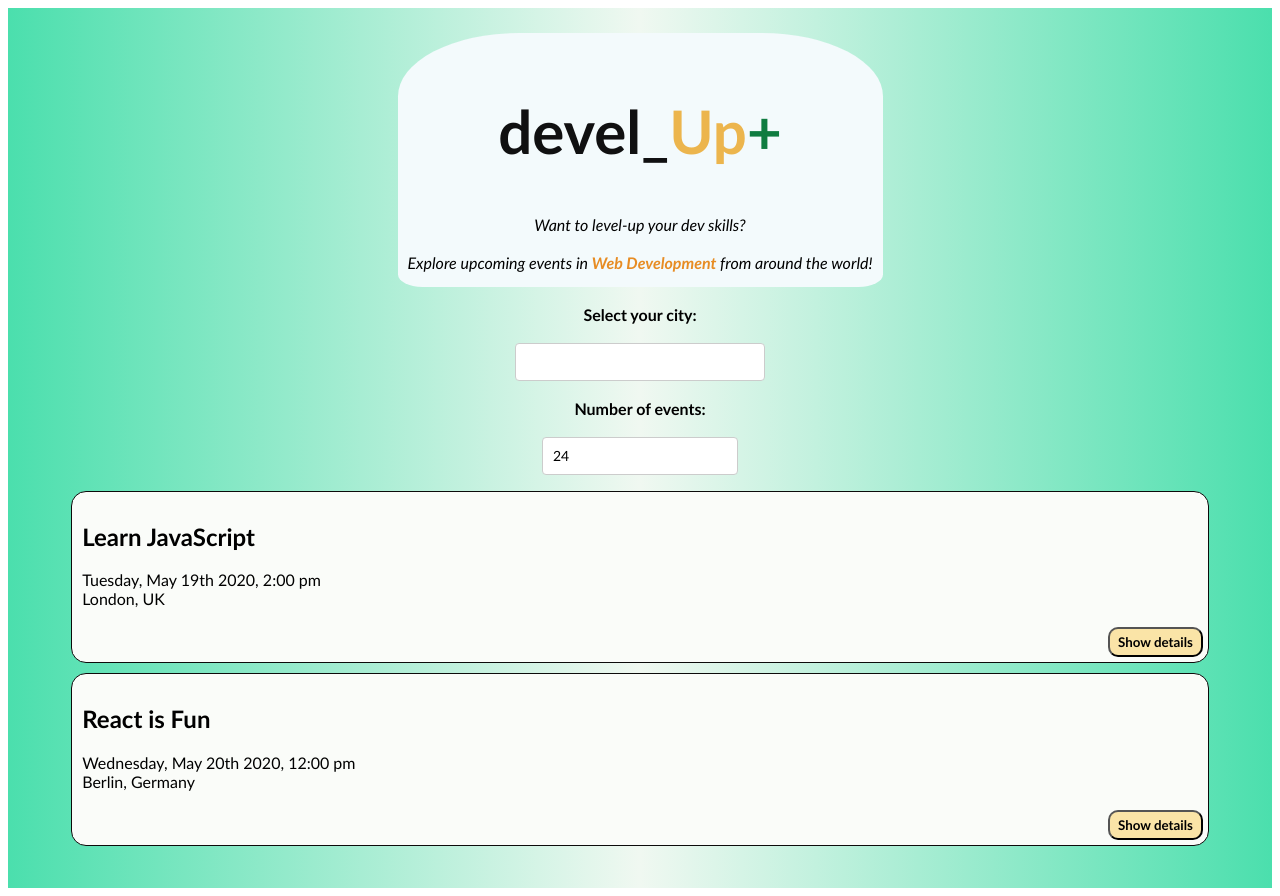
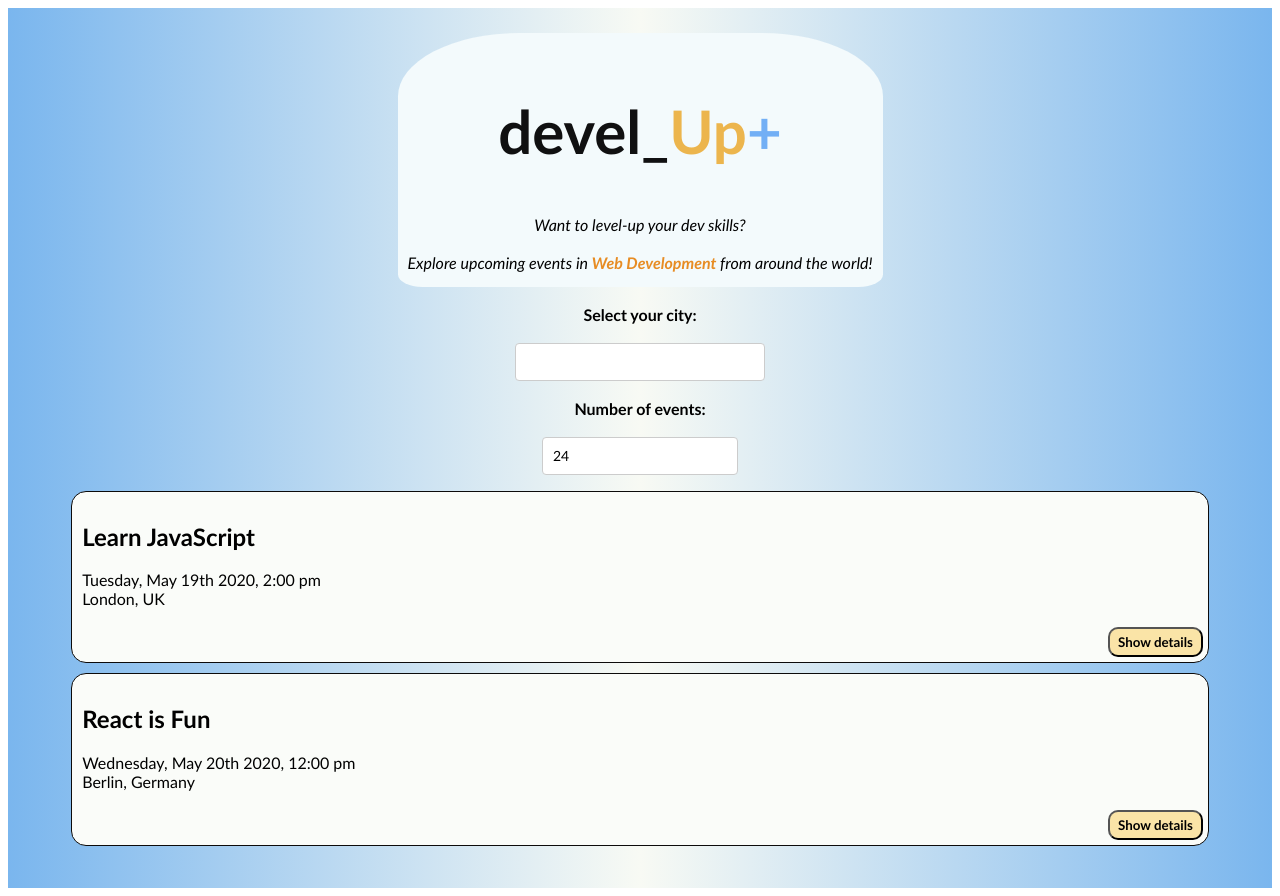
Before and after one commit to willcrone11/meet, a React (Create React App) app: page / in a window 1280 px wide. Built offline with nearby package versions, Linux system fonts and the light colour scheme.

Commit message:
Updates background color gradient

```diff
--- a/src/App.css
+++ b/src/App.css
@@ -2,7 +2,7 @@
 .App {
   text-align: center;
   padding: 2% 5%;
-  background-image: linear-gradient(to right, #4bdfad , #f0f8f1, #4bdfad);
+  background-image: linear-gradient(to right, #7ab6ee , #f8faf4, #7ab6ee);
 }
 
 .App * {
@@ -31,7 +31,7 @@
 }
 
 #plus {
-  color: #0f7c40;
+  color: #72aff5;
 }
 
 #up {
```
